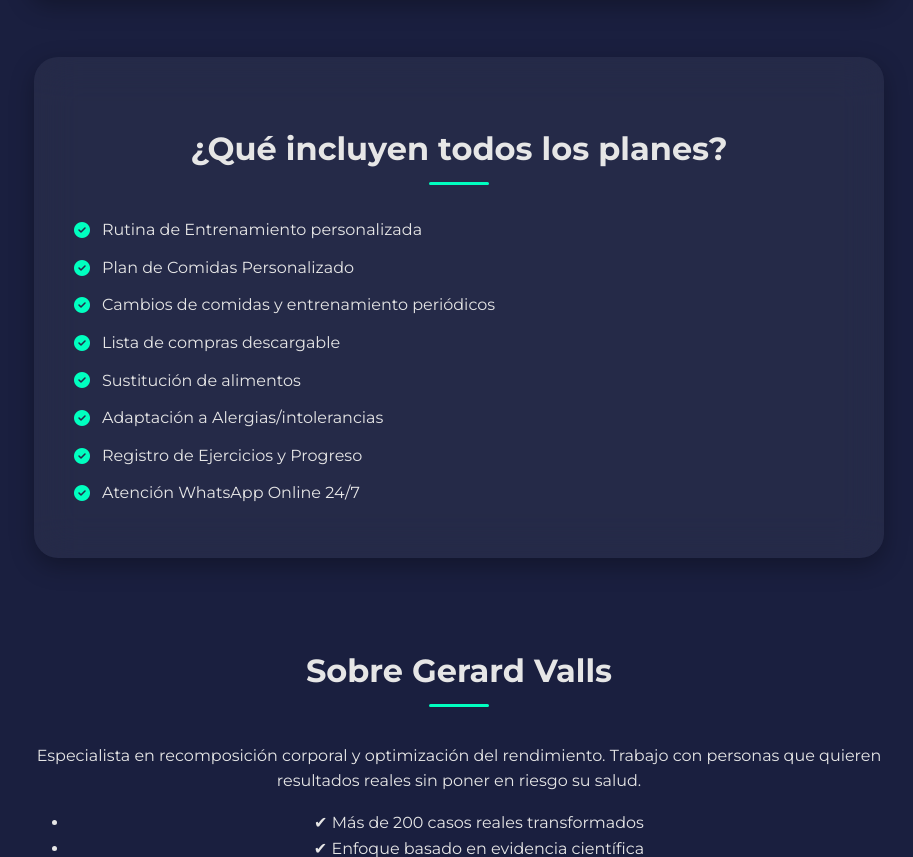
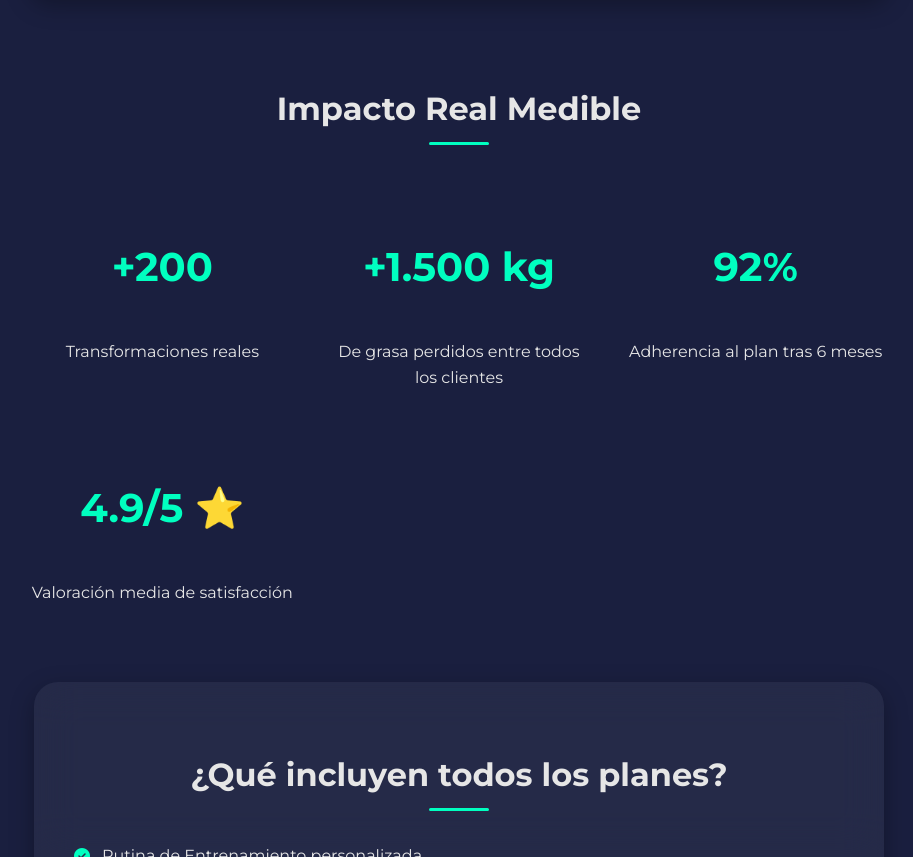
Before and after one commit to GerardValls25/Gerard, a plain HTML site: page index.html in a window 1280 px wide. Shown: the part 4469-5326 px from the top of the page, without its empty margins (181-1094 px from the left). Drawn offline with nearby package versions, Linux system fonts and the light colour scheme.

Commit message:
Update index.html

```diff
--- a/index.html
+++ b/index.html
@@ -526,7 +526,32 @@ h2::after { content:""; width:60px; height:3px; display:block; margin:8px auto 0
 
     </div>
   </section>
+<section id="impacto-global" style="max-width:900px;margin:60px auto;text-align:center;">
+  <h2>Impacto Real Medible</h2>
+  <div style="display:grid;grid-template-columns:repeat(auto-fit,minmax(200px,1fr));gap:30px;margin-top:30px;">
 
+    <div>
+      <h3 style="font-size:2.5rem;color:var(--primary);">+200</h3>
+      <p>Transformaciones reales</p>
+    </div>
+
+    <div>
+      <h3 style="font-size:2.5rem;color:var(--primary);">+1.500 kg</h3>
+      <p>De grasa perdidos entre todos los clientes</p>
+    </div>
+
+    <div>
+      <h3 style="font-size:2.5rem;color:var(--primary);">92%</h3>
+      <p>Adherencia al plan tras 6 meses</p>
+    </div>
+
+    <div>
+      <h3 style="font-size:2.5rem;color:var(--primary);">4.9/5 ⭐</h3>
+      <p>Valoración media de satisfacción</p>
+    </div>
+
+  </div>
+</section>
   <!-- SERVICIOS y otras secciones aquí ... OMITIDO PARA BREVEDAD ... -->
 
   <section id="incluye-todos">
```
